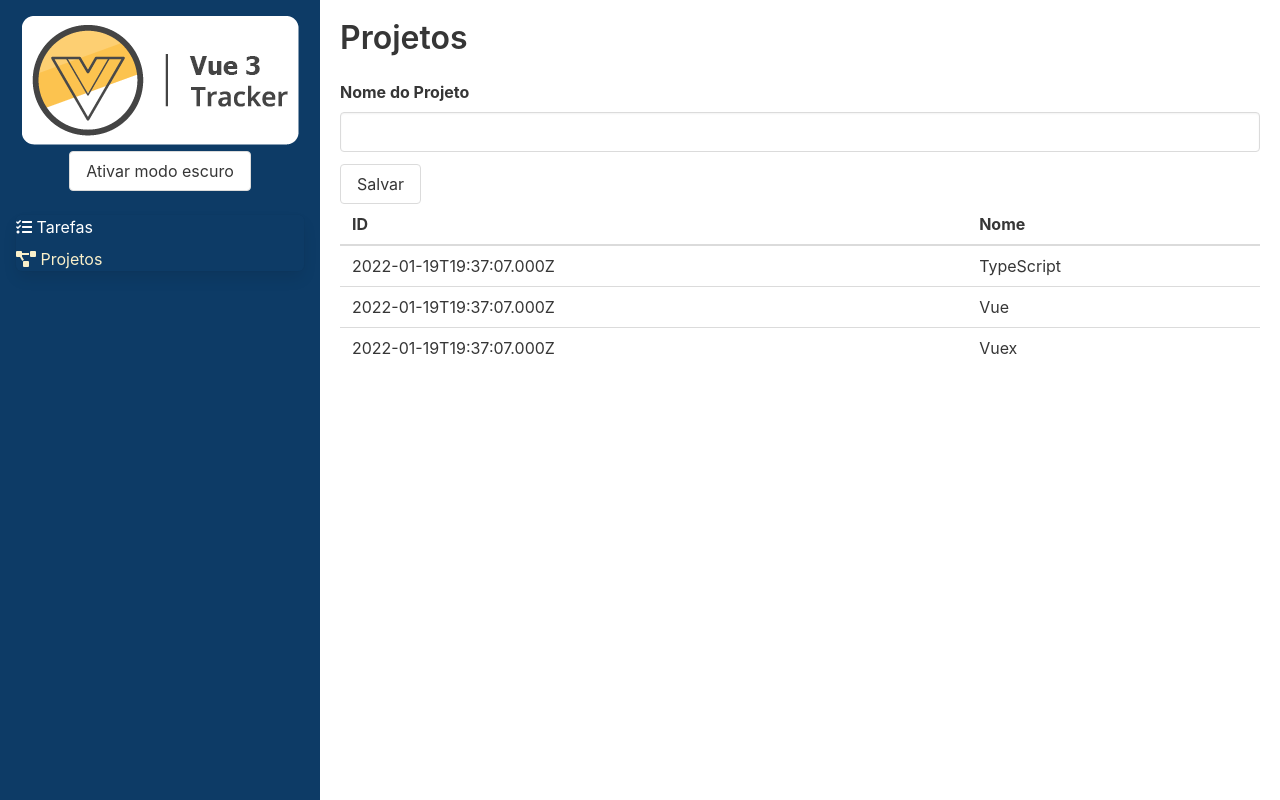
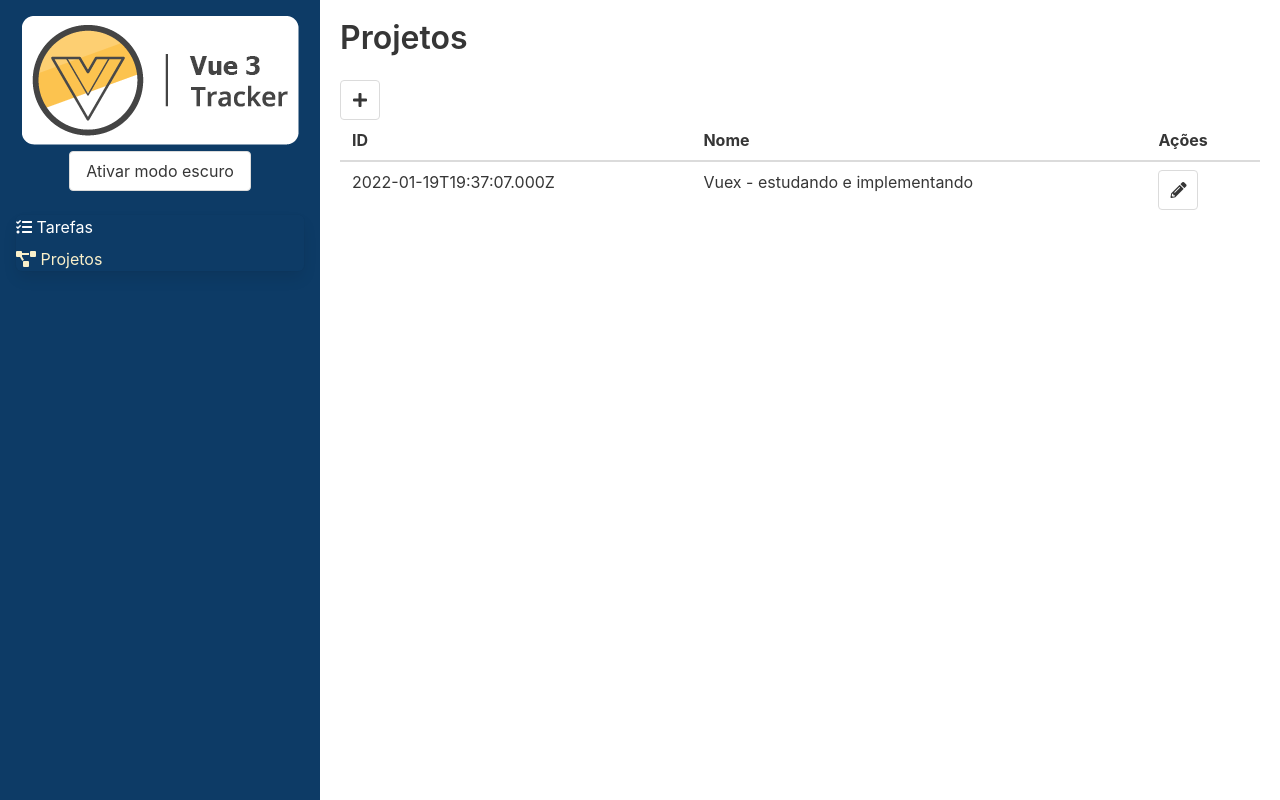
Before and after one commit to eliaslazcano/vue3-tracker, a Vue app: page /#/projetos in a window 1280 px wide. Built offline with nearby package versions, Linux system fonts and the light colour scheme.

Commit message:
Rotas aninhadas
Alguns componentes foram renomeados para não ter ambiguidade com outros. Novas telas foram criadas sendo uma ramificação da rota '/projetos', dividindo e três filhos: uma rota para ver a lista de projetos, outra rota para criar um projeto, e uma rota para editar um projeto.

```diff
--- a/src/components/Formulario.vue
+++ /dev/null
@@ -1,59 +0,0 @@
-<template>
-  <div class="box formulario">
-    <div class="columns">
-      <div class="column is-5" role="form" aria-label="Formulario para criação de uma nova tarefa">
-        <input type="text" class="input" placeholder="Qual tarefa você deseja inicial?" v-model="descricao">
-      </div>
-      <div class="column is-3">
-        <div class="select">
-          <select v-model="idProjeto">
-            <option value="">Selecione o projeto</option>
-            <option v-for="projeto in projetos" :key="projeto.id" :value="projeto.id">{{projeto.nome}}</option>
-          </select>
-        </div>
-      </div>
-      <div class="column">
-        <temporizador @finalizado="finalizarTarefa"/>
-      </div>
-    </div>
-  </div>
-</template>
-
-<script lang="ts">
-import { defineComponent, computed } from 'vue'
-import Temporizador from '@/components/Temporizador.vue'
-import { useStore } from 'vuex'
-import { key } from '@/store'
-export default defineComponent({
-  name: 'Formulario',
-  emits: ['tarefaFinalizada'],
-  components: {Temporizador},
-  data: () => ({
-    descricao: '',
-    idProjeto: '',
-  }),
-  methods: {
-    finalizarTarefa(tempoDecorrido: number): void {
-      this.$emit('tarefaFinalizada', {
-        duracaoEmSegundos: tempoDecorrido,
-        descricao: this.descricao,
-        projeto: this.projetos.find(proj => proj.id == this.idProjeto)
-      })
-      this.descricao = ''
-    }
-  },
-  setup() {
-    const store = useStore(key)
-    return {
-      projetos: computed(() => store.state.projetos)
-    }
-  },
-})
-</script>
-
-<style>
-.formulario {
-  color: var(--texto-primario);
-  background-color: var(--bg-primario);
-}
-</style>
--- a/src/components/Tarefa.vue
+++ b/src/components/Tarefa.vue
@@ -5,7 +5,7 @@
         {{ tarefa.descricao || 'Tarefa sem descrição' }}
       </div>
       <div class="column">
-        <cronometro :tempo-em-segundos="tarefa.duracaoEmSegundos"/>
+        <TimerDisplay :tempo-em-segundos="tarefa.duracaoEmSegundos"/>
       </div>
     </div>
   </div>
@@ -13,11 +13,11 @@
 
 <script lang="ts">
 import { defineComponent, PropType } from 'vue'
-import Cronometro from '@/components/Cronometro.vue'
+import TimerDisplay from '@/components/TimerDisplay.vue'
 import ITarefa from '@/interfaces/ITarefa'
 export default defineComponent({
   name: 'Tarefa',
-  components: {Cronometro},
+  components: {TimerDisplay},
   props: {
     tarefa: {type: Object as PropType<ITarefa>, required: true},
   },
--- a/src/components/Temporizador.vue
+++ b/src/components/Temporizador.vue
@@ -1,43 +1,59 @@
 <template>
-  <div class="is-flex is-align-items-center is-justify-content-space-between">
-    <cronometro :tempo-em-segundos="tempoEmSegundos"/>
-    <button class="button" @click="iniciar" :disabled="!!cronometroId">
-      <span class="icon">
-        <i class="fas fa-play"></i>
-      </span>
-      <span>Play</span>
-    </button>
-    <button class="button" @click="finalizar" :disabled="!cronometroId">
-      <span class="icon">
-        <i class="fas fa-stop"></i>
-      </span>
-      <span>Stop</span>
-    </button>
+  <div class="box formulario">
+    <div class="columns">
+      <div class="column is-5" role="form" aria-label="Formulario para criação de uma nova tarefa">
+        <input type="text" class="input" placeholder="Qual tarefa você deseja inicial?" v-model="descricao">
+      </div>
+      <div class="column is-3">
+        <div class="select">
+          <select v-model="idProjeto">
+            <option value="">Selecione o projeto</option>
+            <option v-for="projeto in projetos" :key="projeto.id" :value="projeto.id">{{projeto.nome}}</option>
+          </select>
+        </div>
+      </div>
+      <div class="column">
+        <Cronometro @finalizado="finalizarTarefa"/>
+      </div>
+    </div>
   </div>
 </template>
 
 <script lang="ts">
-import {defineComponent} from 'vue'
-import Cronometro from '@/components/Cronometro.vue'
+import { defineComponent, computed } from 'vue'
+import Cronometro from '@/components/Temporizador/Cronometro.vue'
+import { useStore } from 'vuex'
+import { key } from '@/store'
 export default defineComponent({
   name: 'Temporizador',
-  emits: ['finalizado'], // Nome dos eventos que este componente possui
+  emits: ['tarefaFinalizada'],
   components: {Cronometro},
   data: () => ({
-    tempoEmSegundos: 0,
-    cronometroId: 0,
+    descricao: '',
+    idProjeto: '',
   }),
   methods: {
-    iniciar(): void {
-      if (this.cronometroId === 0) {
-        this.cronometroId = setInterval(() => this.tempoEmSegundos += 1, 1000)
-      }
-    },
-    finalizar(): void {
-      clearInterval(this.cronometroId)
-      this.cronometroId = 0
-      this.$emit('finalizado', this.tempoEmSegundos)
-    },
+    finalizarTarefa(tempoDecorrido: number): void {
+      this.$emit('tarefaFinalizada', {
+        duracaoEmSegundos: tempoDecorrido,
+        descricao: this.descricao,
+        projeto: this.projetos.find(proj => proj.id == this.idProjeto)
+      })
+      this.descricao = ''
+    }
+  },
+  setup() {
+    const store = useStore(key)
+    return {
+      projetos: computed(() => store.state.projetos)
+    }
   },
 })
 </script>
+
+<style>
+.formulario {
+  color: var(--texto-primario);
+  background-color: var(--bg-primario);
+}
+</style>
--- /dev/null
+++ b/src/components/Temporizador/Cronometro.vue
@@ -0,0 +1,43 @@
+<template>
+  <div class="is-flex is-align-items-center is-justify-content-space-between">
+    <TimerDisplay :tempo-em-segundos="tempoEmSegundos"/>
+    <button class="button" @click="iniciar" :disabled="!!cronometroId">
+      <span class="icon">
+        <i class="fas fa-play"></i>
+      </span>
+      <span>Play</span>
+    </button>
+    <button class="button" @click="finalizar" :disabled="!cronometroId">
+      <span class="icon">
+        <i class="fas fa-stop"></i>
+      </span>
+      <span>Stop</span>
+    </button>
+  </div>
+</template>
+
+<script lang="ts">
+import {defineComponent} from 'vue'
+import TimerDisplay from '@/components/TimerDisplay.vue'
+export default defineComponent({
+  name: 'Cronometro',
+  emits: ['finalizado'], // Nome dos eventos que este componente possui
+  components: {TimerDisplay},
+  data: () => ({
+    tempoEmSegundos: 0,
+    cronometroId: 0,
+  }),
+  methods: {
+    iniciar(): void {
+      if (this.cronometroId === 0) {
+        this.cronometroId = setInterval(() => this.tempoEmSegundos += 1, 1000)
+      }
+    },
+    finalizar(): void {
+      clearInterval(this.cronometroId)
+      this.cronometroId = 0
+      this.$emit('finalizado', this.tempoEmSegundos)
+    },
+  },
+})
+</script>
--- a/src/components/Cronometro.vue
+++ b/src/components/TimerDisplay.vue
@@ -5,7 +5,7 @@
 <script lang="ts">
 import { defineComponent } from 'vue'
 export default defineComponent({
-  name: 'Cronometro',
+  name: 'TimerDisplay',
   props: {
     tempoEmSegundos: { type: Number, default: 0 },
   },
--- a/src/store/index.ts
+++ b/src/store/index.ts
@@ -11,9 +11,7 @@ export const key: InjectionKey<Store<Estado>> = Symbol()
 export const store = createStore<Estado>({
   state: {
     projetos: [
-      {id: new Date().toISOString(), nome: 'TypeScript'},
-      {id: new Date().toISOString(), nome: 'Vue'},
-      {id: new Date().toISOString(), nome: 'Vuex'},
+      {id: new Date().toISOString(), nome: 'Vuex - estudando e implementando'},
     ],
   },
   mutations: {
@@ -21,5 +19,9 @@ export const store = createStore<Estado>({
       const projeto = {id: new Date().toISOString(), nome: nomeDoProjeto} as IProjeto
       state.projetos.push(projeto)
     },
+    'ATUALIZA_PROJETO'(state, projeto: IProjeto) {
+      const index = state.projetos.findIndex(proj => proj.id == projeto.id)
+      if (index != -1) state.projetos[index] = projeto
+    }
   },
 })
--- a/src/views/Projetos.vue
+++ b/src/views/Projetos.vue
@@ -1,55 +1,14 @@
 <template>
   <section class="projetos">
     <h1 class="title">Projetos</h1>
-    <form @submit.prevent="salvarProjeto">
-      <div class="field">
-        <label for="iptNomeDoProjeto" class="label">Nome do Projeto</label>
-        <input type="text" class="input" v-model="iptNomeDoProjeto" id="iptNomeDoProjeto">
-      </div>
-      <div class="field">
-        <button class="button" type="submit">Salvar</button>
-      </div>
-    </form>
-    <table class="table is-fullwidth">
-      <thead>
-      <tr>
-        <th>ID</th>
-        <th>Nome</th>
-      </tr>
-      </thead>
-      <tbody>
-      <tr v-for="projeto in projetos" :key="projeto.id">
-        <td>{{ projeto.id }}</td>
-        <td>{{ projeto.nome }}</td>
-      </tr>
-      </tbody>
-    </table>
+    <router-view></router-view>
   </section>
 </template>
 
 <script lang="ts">
-import {computed, defineComponent} from 'vue'
-import {useStore} from 'vuex'
-import {key} from '@/store'
+import { defineComponent } from 'vue'
 export default defineComponent({
   name: 'Projetos',
-  data: () => ({
-    iptNomeDoProjeto: '',
-  }),
-  methods: {
-    salvarProjeto(): void {
-      this.store.commit('ADICIONA_PROJETO', this.iptNomeDoProjeto)
-      this.iptNomeDoProjeto = ''
-    },
-  },
-  setup() {
-    //Esta funcao setup() executa durante a criação do componente, por aqui é possível criar os tradicionais data, methods, computed e etc.
-    const store = useStore(key)
-    return {
-      projetos: computed(() => store.state.projetos), //Por que nao usei apenas 'store.state.projetos'? Este valor pode sofrer alteracoes em tempo de execucao, portanto ele sera criado como uma computed property
-      store: store
-    }
-  },
 })
 </script>
 
--- /dev/null
+++ b/src/views/Projetos/Formulario.vue
@@ -0,0 +1,44 @@
+<template>
+  <form @submit.prevent="salvarProjeto">
+    <div class="field">
+      <label for="iptNomeDoProjeto" class="label">Nome do Projeto</label>
+      <input type="text" class="input" v-model="iptNomeDoProjeto" id="iptNomeDoProjeto">
+    </div>
+    <div class="field">
+      <button class="button" type="submit">Salvar</button>
+    </div>
+  </form>
+</template>
+
+<script lang="ts">
+import { defineComponent, ref } from 'vue'
+import { useStore } from 'vuex'
+import { key } from '@/store'
+import IProjeto from '@/interfaces/IProjeto';
+export default defineComponent({
+  name: 'Formulario',
+  props: {
+    id: { type: String }
+  },
+  methods: {
+    salvarProjeto(): void {
+      if (this.id) {
+        const projeto = {id: this.id, nome: this.iptNomeDoProjeto} as IProjeto
+        this.store.commit('ATUALIZA_PROJETO', projeto)
+      } else {
+        this.store.commit('ADICIONA_PROJETO', this.iptNomeDoProjeto)
+      }
+      this.iptNomeDoProjeto = ''
+      this.$router.push('/projetos')
+    },
+  },
+  setup(props) {
+    const store = useStore(key)
+    const iptNomeDoProjeto = ref(props.id ? store.state.projetos.find(proj => proj.id == props.id)?.nome || '' : '')
+    return {
+      iptNomeDoProjeto,
+      store
+    }
+  },
+})
+</script>
--- /dev/null
+++ b/src/views/Projetos/Lista.vue
@@ -0,0 +1,44 @@
+<template>
+  <router-link to="/projetos/novo" class="button">
+      <span class="icon is-small">
+        <i class="fas fa-plus"></i>
+      </span>
+  </router-link>
+  <table class="table is-fullwidth">
+    <thead>
+    <tr>
+      <th>ID</th>
+      <th>Nome</th>
+      <th>Ações</th>
+    </tr>
+    </thead>
+    <tbody>
+    <tr v-for="projeto in projetos" :key="projeto.id">
+      <td>{{ projeto.id }}</td>
+      <td>{{ projeto.nome }}</td>
+      <td>
+        <router-link :to="`/projetos/${projeto.id}`" class="button">
+            <span class="icon is-small">
+              <i class="fas fa-pencil-alt"></i>
+            </span>
+        </router-link>
+      </td>
+    </tr>
+    </tbody>
+  </table>
+</template>
+
+<script lang="ts">
+import { computed, defineComponent } from 'vue'
+import { useStore } from 'vuex'
+import { key } from '@/store'
+export default defineComponent({
+  name: 'Lista',
+  setup() {
+    const store = useStore(key)
+    return {
+      projetos: computed(() => store.state.projetos)
+    }
+  },
+})
+</script>
--- a/src/views/Tarefas.vue
+++ b/src/views/Tarefas.vue
@@ -1,5 +1,5 @@
 <template>
-  <formulario @tarefaFinalizada="salvarTarefa"/>
+  <Temporizador @tarefaFinalizada="salvarTarefa"/>
   <div class="p-3">
     <tarefa v-for="(tarefa, index) in tarefas" :tarefa="tarefa" :key="index"/>
     <div v-if="tarefas.length === 0" class="box has-text-weight-bold">
@@ -9,13 +9,13 @@
 </template>
 
 <script lang="ts">
-import Formulario from '@/components/Formulario.vue';
+import Temporizador from '@/components/Temporizador.vue';
 import Tarefa from '@/components/Tarefa.vue';
 import {defineComponent} from 'vue'
 import ITarefa from '@/interfaces/ITarefa';
 export default defineComponent({
   name: 'Tarefas',
-  components: {Tarefa, Formulario},
+  components: {Tarefa, Temporizador},
   data: () => ({
     tarefas: [] as ITarefa[],
   }),
```
Also changed, not shown: src/router/index.ts (+25 -6 lines).
